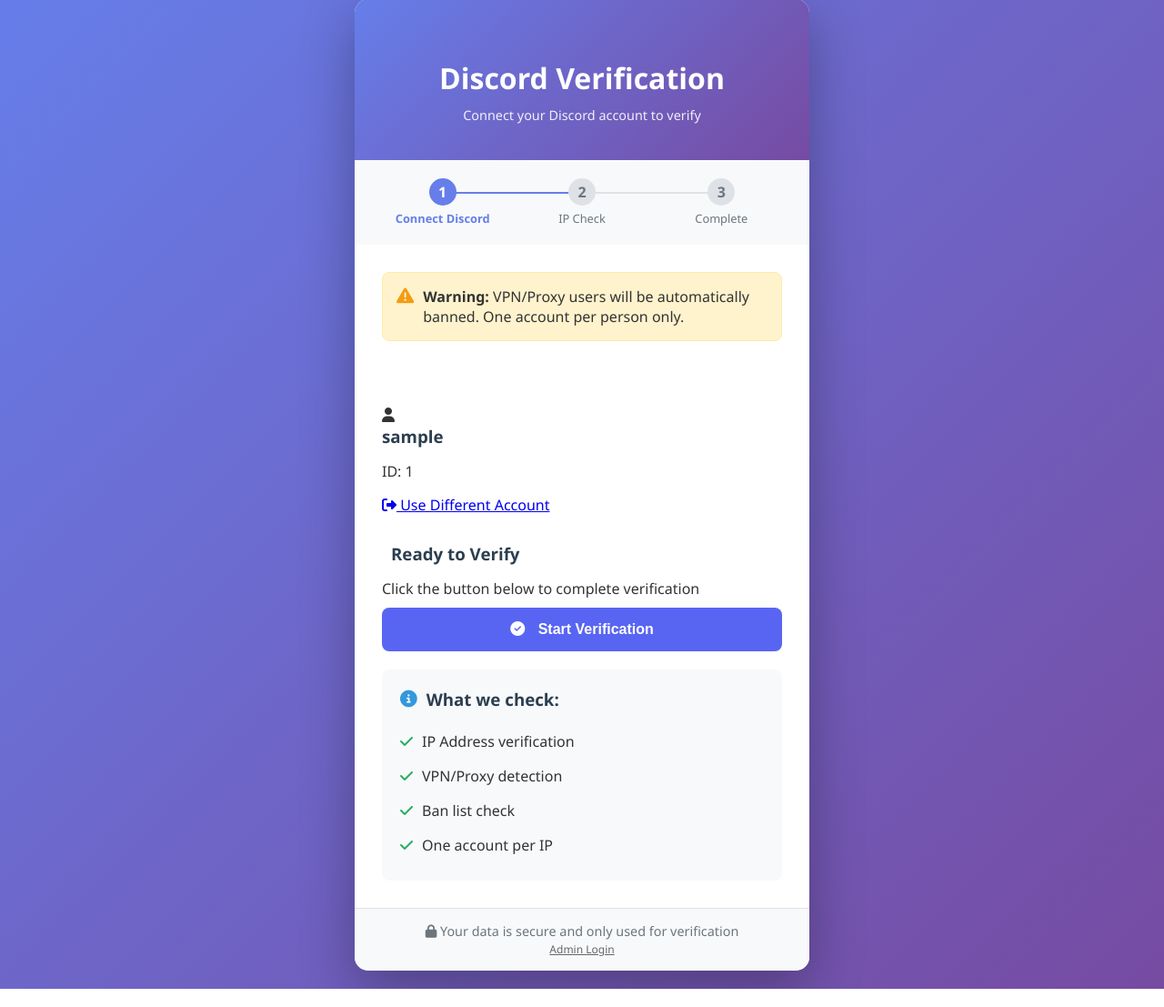
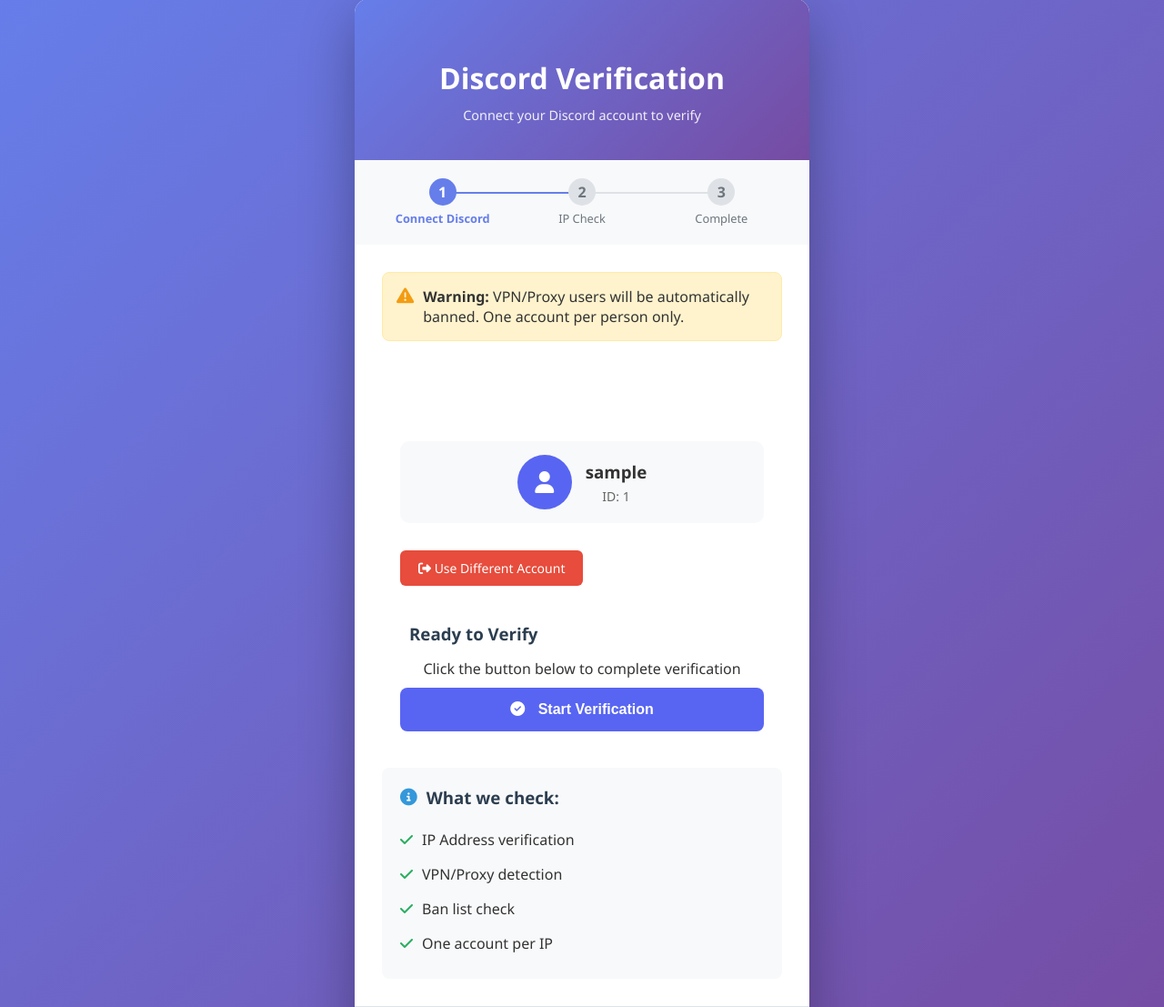
Before and after one commit to vthangsinkyi/Verification, a Flask app: template website/templates/verify.html in a window 1280 px wide. Shown: the part 21-1128 px from the top of the page at 91% size. Run offline with Flask 3, Linux system fonts and the light colour scheme; the template is opened without the code that fills it: most values are stand-ins (such as "Sample title", 1, 10 or a date in 2020).

Commit message:
Add files via upload

```diff
--- a/website/static/css/style.css
+++ b/website/static/css/style.css
@@ -591,3 +591,86 @@ body {
     color: #27ae60;
     font-weight: 500;
 }
+
+/* Discord Connect Styles */
+.discord-connect, .discord-connected {
+    text-align: center;
+    padding: 20px;
+}
+
+.btn-discord {
+    display: inline-block;
+    background: #5865F2;
+    color: white;
+    padding: 15px 30px;
+    border-radius: 8px;
+    text-decoration: none;
+    font-size: 18px;
+    font-weight: bold;
+    margin: 20px 0;
+    transition: background 0.3s;
+}
+
+.btn-discord:hover {
+    background: #4752C4;
+}
+
+.small-text {
+    font-size: 14px;
+    color: #666;
+    margin-top: 15px;
+}
+
+.user-info {
+    display: flex;
+    align-items: center;
+    justify-content: center;
+    margin: 20px 0;
+    padding: 15px;
+    background: #f8f9fa;
+    border-radius: 10px;
+}
+
+.avatar-placeholder {
+    width: 60px;
+    height: 60px;
+    background: #5865F2;
+    border-radius: 50%;
+    display: flex;
+    align-items: center;
+    justify-content: center;
+    margin-right: 15px;
+    color: white;
+    font-size: 24px;
+}
+
+.user-details h3 {
+    margin: 0;
+    color: #333;
+}
+
+.user-details p {
+    margin: 5px 0 0 0;
+    color: #666;
+    font-size: 14px;
+}
+
+.btn-logout {
+    display: inline-block;
+    background: #e74c3c;
+    color: white;
+    padding: 10px 20px;
+    border-radius: 6px;
+    text-decoration: none;
+    font-size: 14px;
+    margin: 10px 0;
+    transition: background 0.3s;
+}
+
+.btn-logout:hover {
+    background: #c0392b;
+}
+
+.action-buttons {
+    margin: 20px 0;
+}
```
